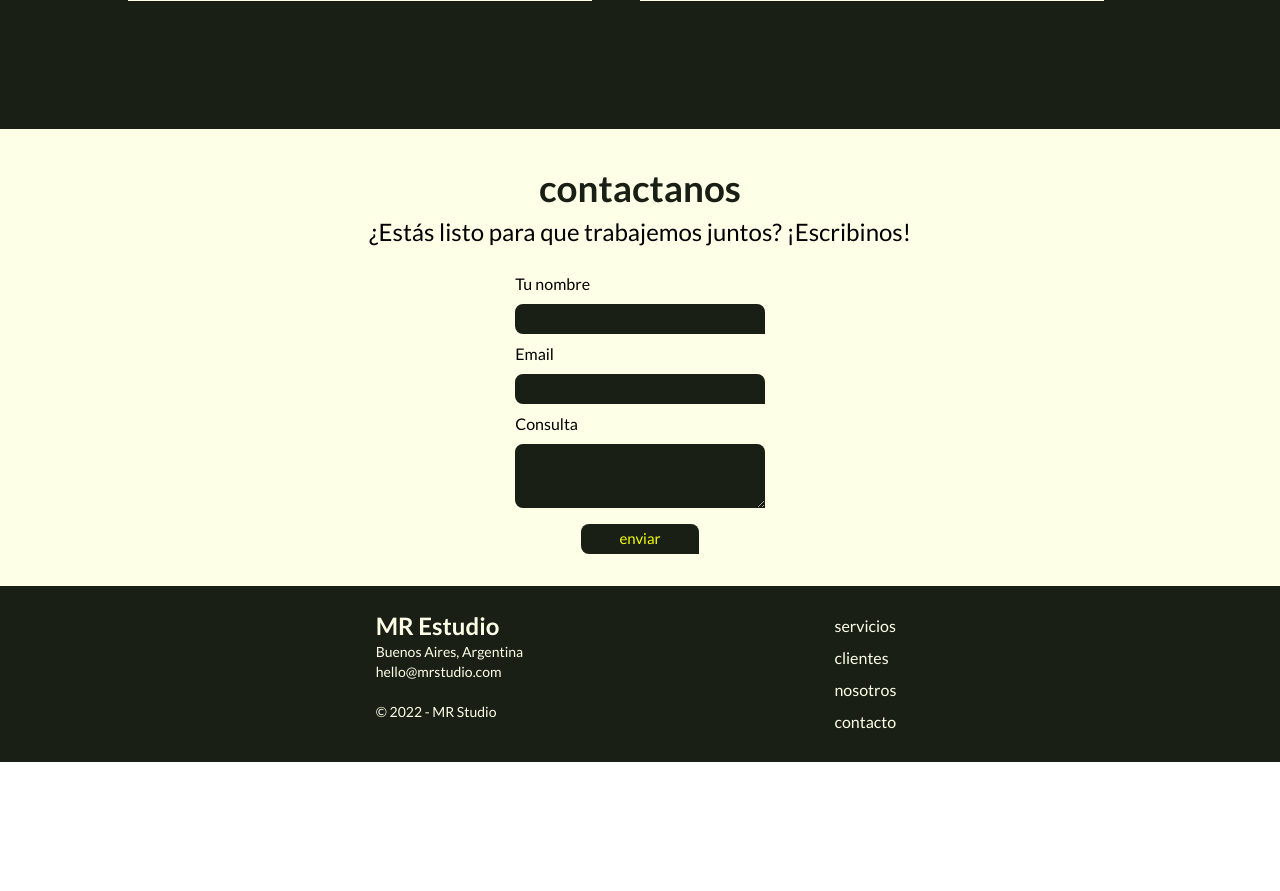
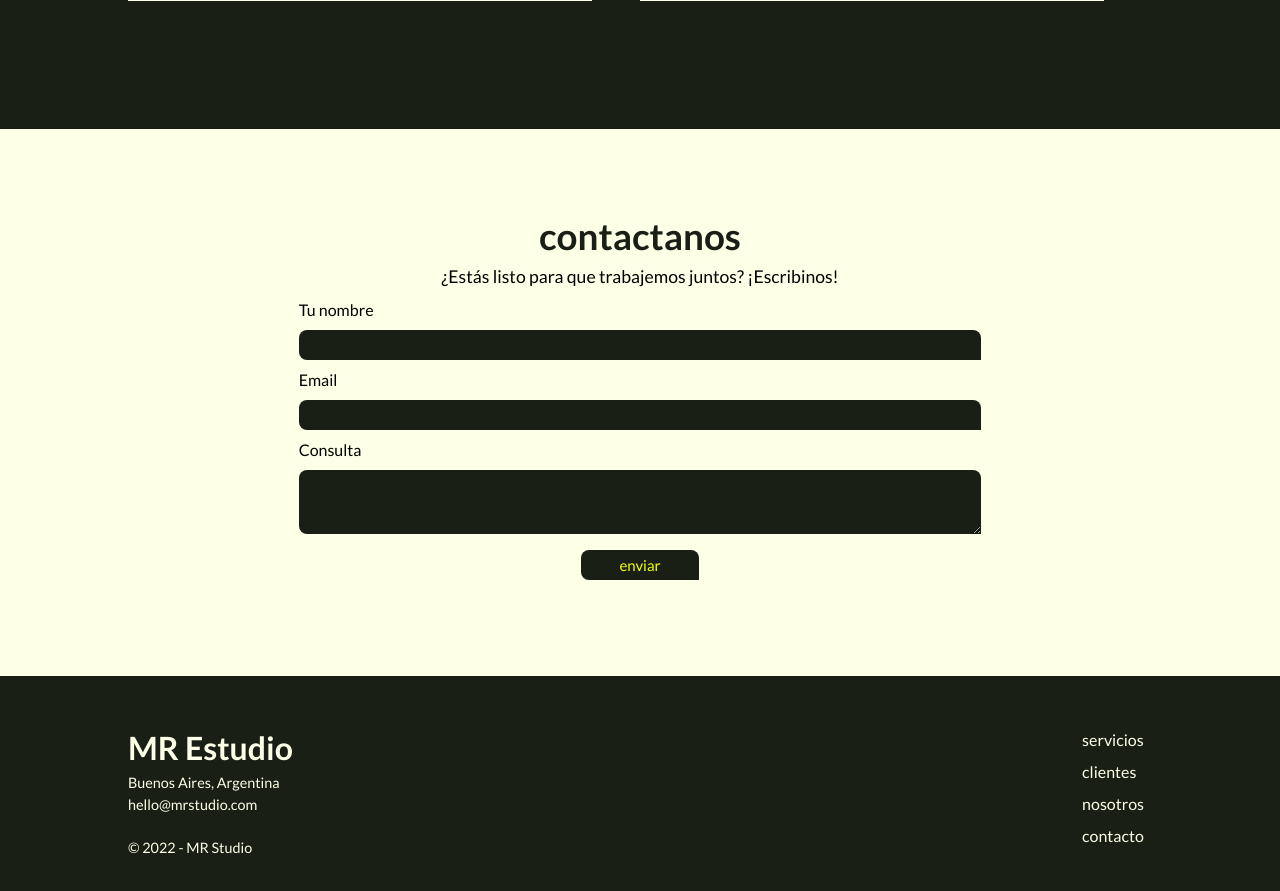
Before and after one commit to mlabato/mr-studio, a React (Create React App) app: page / in a window 1280 px wide. Shown: the part 2880-3771 px from the top of the page. Before the commit the page ends 3642 px from the top, so only its background shows below. Built offline with nearby package versions, Linux system fonts and the light colour scheme.

Commit message:
notebook mq included

```diff
--- a/src/components/UI/ContactForm.js
+++ b/src/components/UI/ContactForm.js
@@ -45,7 +45,7 @@ const ContactForm = () => {
 
   return (
     <article>
-    <form onSubmit={submitHandler} className="flex flex-col sm:w-3/4 md:w-2/4 lg:w-1/5 mx-auto">
+    <form onSubmit={submitHandler} className="flex flex-col notebook:w-2/3  mx-auto">
       <label className="my-2">Tu nombre</label>
       <input
         type="text"
--- a/src/components/layout/ContactWrapper.js
+++ b/src/components/layout/ContactWrapper.js
@@ -3,12 +3,13 @@ import ContactForm from "../UI/ContactForm"
 
 const ContactWrapper = () => {
     return(
-        <section className="p-4 mx-auto bg-[#fdffe6]" id="contact">
-            <div className="my-4">
+        <section className="py-[3rem] notebook:py-[5rem]  bg-[#fdffe6]" id="contact">
+            <div className="mx-[2rem] notebook:mx-[8rem]">
             <h1 className="font-bold text-[1.5rem] notebook:text-[2.3rem] mx-auto  text-[#1a1f16] text-center">contactanos</h1>
-            <h1 className=" sm:text-sm  md:text-xl lg:text-2xl text-center text-black">¿Estás listo para que trabajemos juntos? ¡Escribinos! </h1>
+            <h1 className=" text-[0.9rem] notebook:text-[1.1rem] text-center text-black">¿Estás listo para que trabajemos juntos? ¡Escribinos! </h1>
+            <ContactForm />
             </div>
-            <ContactForm />
+
         </section>
     )
 }
--- a/src/components/layout/Footer.js
+++ b/src/components/layout/Footer.js
@@ -17,13 +17,13 @@ const Footer = () => {
     );
   });
   return (
-    <section className="bg-[#1a1f16]  sm:p-4 md:p-6 ">
+    <section className="bg-[#1a1f16]  py-[3rem]  ">
 
-      <article className=" sm:mx-[10px] lg:mx-[200px] flex flex-row justify-between lg:justify-around">
+      <article className=" mx-[2rem] notebook:mx-[8rem] flex flex-row justify-between ">
 
       <article className=" text-left text-[#fdffe6]">
-        <div className="sm:text-[16px] md:text-2xl font-bold ">MR Estudio</div>
-        <div className="sm:text-[10px] md:text-sm  ">
+        <div className="text-[1.5rem] notebook:text-[2rem] font-bold ">MR Estudio</div>
+        <div className="text-[0.9rem] notebook:text-[0.9rem] ">
           Buenos Aires, Argentina
           <br />
           hello@mrstudio.com
--- a/src/components/layout/Navbar.js
+++ b/src/components/layout/Navbar.js
@@ -31,12 +31,12 @@ const Navbar = () => {
 
   return (
     <section className="bg-[#1a1f16] w-full">
-      <article className="  flex flex-row h-[5rem] justify-between mx-[2rem]  desktop:mx-[8rem]">
-        <div className="text-[#fdffe6] font-bold text-[1.5rem]  desktop:text-[2rem] grow my-auto mx-auto">
+      <article className="  flex flex-row h-[5rem] justify-between mx-[2rem]  notebook:mx-[8rem]">
+        <div className="text-[#fdffe6] font-bold text-[1.5rem]  notebook:text-[2rem] grow my-auto mx-auto">
           MR Estudio
         </div>
 
-        <div className="text-[#fdffe6] hidden desktop:flex text-[1.1rem] flex-row my-auto">
+        <div className="text-[#fdffe6] hidden notebook:flex text-[1.1rem] flex-row my-auto">
           <ul className="flex flex-row ">{titlesMap}</ul>
         </div>
 
```
